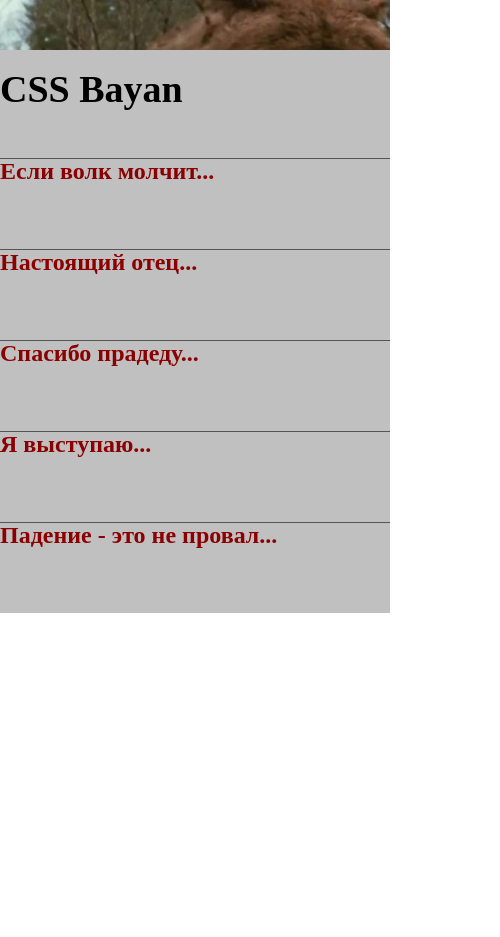
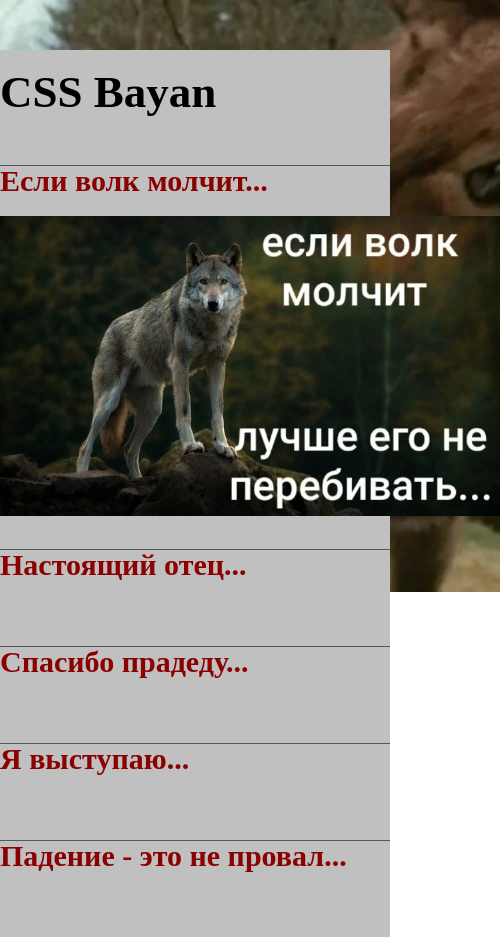
Before and after one commit to corvusfortis/cssBayan, a plain HTML site: page cssBayan/index.html in a window 390 px wide. Shown: the whole page, 500 px wide, since content can reach past the window. Before the commit the page ends 844 px from the top, so only its background shows below. Drawn offline with Linux system fonts and the light colour scheme.

Commit message:
feat: add media queries (Sunday, 3/12/2023, 19:45)

```diff
--- a/cssBayan/index.html
+++ b/cssBayan/index.html
@@ -11,7 +11,7 @@
     <div class="main__container">
         <h1 class="meme__main-header">CSS Bayan</h1>
         <div class="meme__wrapper">
-            <input type="radio" name="meme" id="meme-1" class="meme__radio">
+            <input type="radio" name="meme" id="meme-1" checked="checked" class="meme__radio">
             <label for="meme-1" class="meme__label">
                 <a class="meme__container">
                     <div class="meme__header-container">
--- a/cssBayan/style.css
+++ b/cssBayan/style.css
@@ -64,8 +64,8 @@ body{
     justify-content: center;
     flex-direction: column;
     margin: auto;
-    margin-top: 50px;
-    max-width: 750px;
+    margin-top: 3.125rem;
+    max-width: 46.875rem;
     background-color: #c0c0c0;
 }
 
@@ -83,34 +83,30 @@ body{
 }
 
 .meme__main-header{
-    font-size: 38px;
+    font-size: 2.375rem;
     font-weight: 700;
-    margin-bottom: 50px;
-
-    margin-top: 20px;
+    margin-bottom: 3.125rem;
+    margin-top: 1.25rem;
 }
 
 .meme__small-header{
     text-align: center;
-    font-size: 24px;
+    font-size: 1.5rem;
     font-weight: 700;
     color: black;
 }
 
-.meme__wrapper::before{
-    content: "";
-    display: block;
-    background-color: #555555;
-    height: 1px;
-    width: 100%;
+.meme__wrapper{
+    border-top: 0.063rem solid #555555;
 }
+
 
 .meme__container{
     display: flex;
     flex-direction: column;
     justify-content: center;
     margin: auto;
-    margin-bottom: 30px;
+    margin-bottom: 1.875rem;
     text-decoration: none;
     transition: .3s;
 }
@@ -133,31 +129,31 @@ body{
 }
 
 .meme__image{
-    height: 0;
-    width: 0;
+    max-height: 0;
+    max-width: 0;
     opacity: 0;
     transition: .3s;
 }
 
 .meme__plus-icon{
     opacity: 0;
-    width: 20px;
-    height: 20px;
+    width: 1.25rem;
+    height: 1.25rem;
     background-image: url("assets/plus-solid.svg");
     background-repeat: no-repeat;
     transition: .3s;
 }
 
 .meme__container:hover > .meme__header-container > .meme__plus-icon{
-    width: 20px;
-    height: 20px;
+    width: 1.25rem;
+    height: 1.25rem;
     background-image: url("assets/x-solid.svg");
     background-repeat: no-repeat;
     transition: .3s;
 }
 
 .meme__header-container{
-    margin-bottom: 20px;
+    margin-bottom: 1.25rem;
     display: flex;
     justify-content: space-between;
     min-width: 100%;
@@ -168,8 +164,8 @@ body{
 }
 
 .meme__wrapper:hover > .meme__label > .meme__container > .meme__figure > .meme__image{
-    height: 100%;
-    width: 500px;
+    max-height: 100%;
+    max-width: 31.25rem;
     opacity: 1;
     transition: .3s;
 }
@@ -184,16 +180,16 @@ body{
 } */
 
 .meme__radio:checked ~ .meme__label > .meme__container > .meme__figure > .meme__image{
-    height: 100%;
-    width: 500px;
+    max-height: 100%;
+    max-width: 31.25rem;
     opacity: 1;
     transition: .3s;
 }
 
 
 .meme__radio:checked ~ .meme__label > .meme__container > .meme__header-container > .meme__plus-icon{
-    width: 20px;
-    height: 20px;
+    width: 1.25rem;
+    height: 1.25rem;
     background-image: url("assets/x-solid.svg");
     background-repeat: no-repeat;
     transition: .3s;
@@ -202,3 +198,60 @@ body{
 
 
 /* end styles */
+
+
+/* start media */
+
+
+@media screen and (max-width: 1920px){
+    .meme__main-header{
+        font-size: 2.375rem;
+    }
+
+    .meme__small-header{
+        font-size: 1.5rem;
+    }
+}
+
+@media screen and (max-width: 820px){
+
+    body{
+        background-size: 220%;
+    }
+
+    .meme__main-header{
+        font-size: 2.813rem;
+    }
+
+    .meme__small-header{
+        font-size: 1.875rem;
+    }
+}
+
+@media screen and (max-width: 320px) {
+
+    body{
+        background-size: 110%;
+    }
+
+    .meme__main-header{
+        font-size: 3.125rem;
+    }
+
+    .meme__small-header{
+        font-size: 2.188rem;
+    }
+
+    .meme__figure{
+        margin-left: 2.813rem;
+    }
+
+    .meme__image{
+        height: 85%;
+        width: 85%;
+    }
+
+
+}
+
+/* end media */
```
